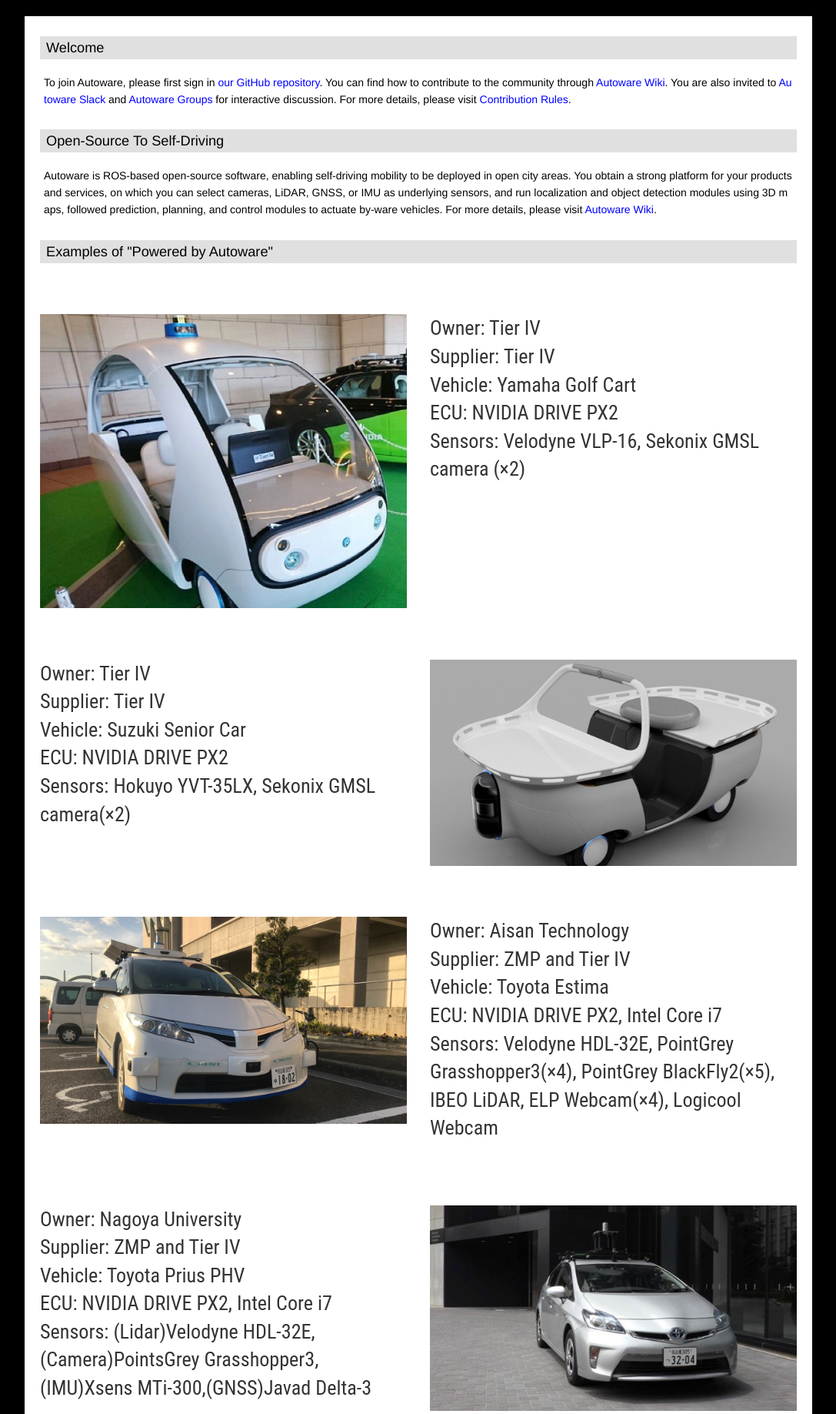
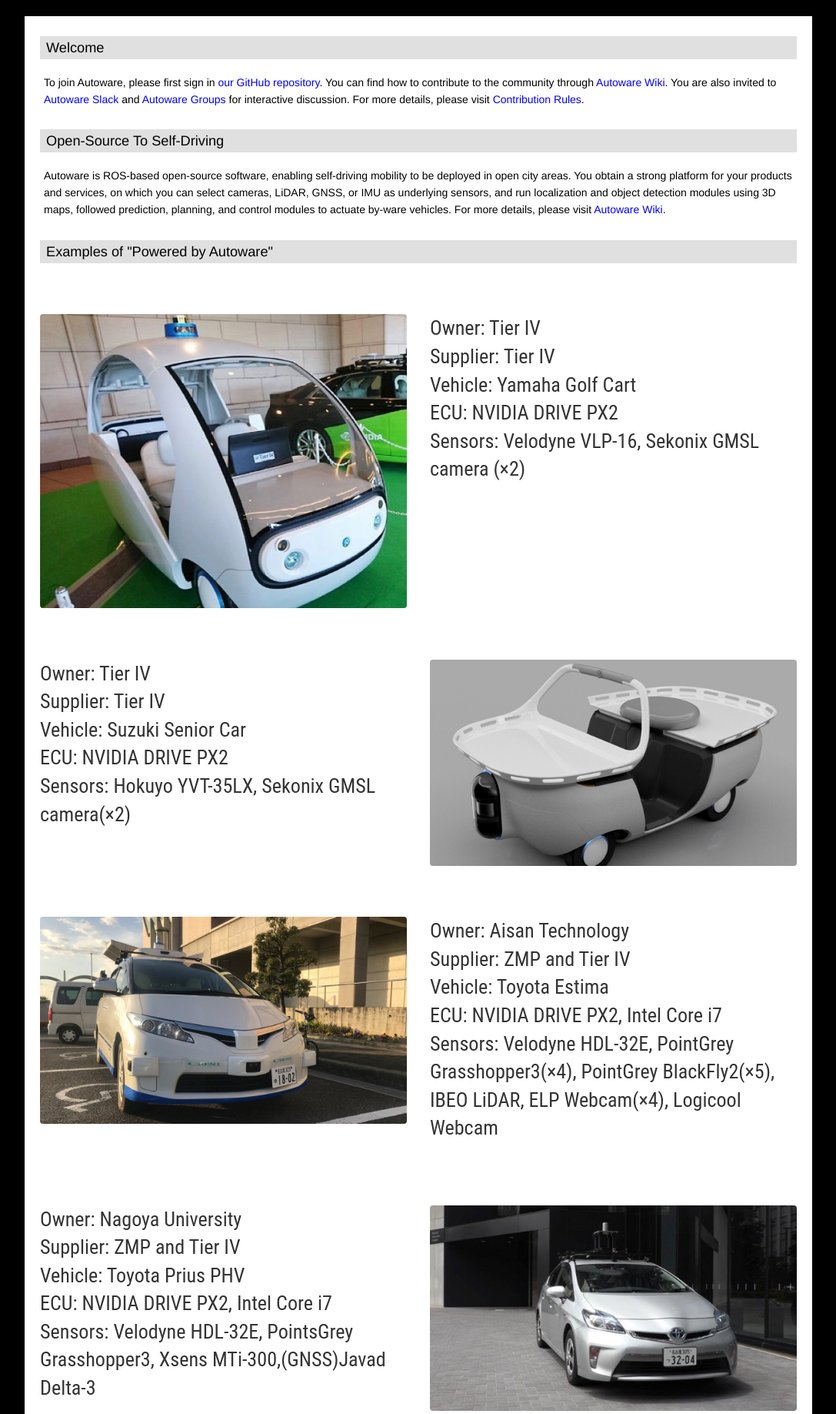
Before and after one commit to CPFL/autoware_web, a Django app: page /join/ in a window 1280 px wide. Shown: the part 86-1923 px from the top of the page at 77% size, without its empty margins (96-1183 px from the left). Run offline with Django 3.2, Linux system fonts and the light colour scheme; some libraries are stand-ins or nearby versions.

Commit message:
Fix break line by word Image corners are rounded

```diff
--- a/static/css/docker.css
+++ b/static/css/docker.css
@@ -19,7 +19,7 @@
 /* --- セクション（共通設定） --- */
 #main div.test2_section {
     margin: 0 20px 2em 20px; /* セクションのマージン（上右下左） */
-    word-break: break-all;
+    word-break: normal;
 }
 /* --- 標準セクション --- */
 /* 見出し */
--- a/template/welcome_page/join.html
+++ b/template/welcome_page/join.html
@@ -20,7 +20,7 @@
     <h2>Examples of "Powered by Autoware"</h2>
       <div class="row text_change">
         <div class="col-6 gallery">
-	        <img src="/static/img/join/tier4_yamaha.jpg">
+	        <img src="/static/img/join/tier4_yamaha.jpg" alt="Rounded Image" class="rounded">
         </div>
           <div class="col-6 gallery">
 	        <h5>Owner: Tier IV<br>
@@ -31,6 +31,31 @@
                 Velodyne VLP-16,
                 Sekonix GMSL camera (&times2)
             </h5>
+              <!--
+            <table class="table table-hover">
+                <tr>
+                    <th>Owner:</th>
+                    <th>Tier IV</th>
+                </tr>
+                <tr>
+                    <th>Supplier:</th>
+                    <th>Tier IV</th>
+                </tr>
+                <tr>
+                    <th>Vehicle:</th>
+                    <th>Yamaha Golf Cart</th>
+                </tr>
+	            <tr>
+                    <th>ECU:</th>
+                    <th>NVIDIA DRIVE PX2</th>
+                </tr>
+                    <th>Sensors:</th>
+                    <th>Velodyne VLP-16,</th>
+                    <th>Sekonix GMSL camera (&times2)</th>
+                </tr>
+                </tbody>
+            </table>
+            -->
           </div>
       </div>
       <div class="row text_change">
@@ -44,12 +69,12 @@
         Sekonix GMSL camera(&times2)</h5>
       </div>
           <div class="col-6 gallery">
-	    <img src="/static/img/join/tier4_suzuki.jpg">
+	    <img src="/static/img/join/tier4_suzuki.jpg" alt="Rounded Image" class="rounded">
       </div>
     </div>
        <div class="row text_change">
           <div class="col-6 gallery">
-	    <img src="/static/img/join/aisan_tier4.jpg">
+	    <img src="/static/img/join/aisan_tier4.jpg" alt="Rounded Image" class="rounded">
       </div>
           <div class="col-6 gallery">
 	    <h5>Owner: Aisan Technology<br>
@@ -72,17 +97,17 @@
 	    Vehicle: Toyota Prius PHV<br>
 	    ECU: NVIDIA DRIVE PX2, Intel Core i7<br>
 	    Sensors:
-        (Lidar)Velodyne HDL-32E,
-        (Camera)PointsGrey Grasshopper3,
-        (IMU)Xsens MTi-300,(GNSS)Javad Delta-3</h5>
+        Velodyne HDL-32E,
+        PointsGrey Grasshopper3,
+        Xsens MTi-300,(GNSS)Javad Delta-3</h5>
       </div>
           <div class="col-6 gallery">
-          <img src="/static/img/join/nagoya_tier4_phv.jpg">
+          <img src="/static/img/join/nagoya_tier4_phv.jpg" alt="Rounded Image" class="rounded">
       </div>
     </div>
        <div class="row text_change">
           <div class="col-6 gallery">
-	<img src="/static/img/join/nagoya_tier4_hv.jpg">
+	<img src="/static/img/join/nagoya_tier4_hv.jpg" alt="Rounded Image" class="rounded">
       </div>
           <div class="col-6 gallery">
 	    <h5>Owner: Nagoya University<br>
@@ -90,8 +115,8 @@
 	    Vehicle: Toyota Prius<br>
 	    ECU: Intel Core i7, NVIDIA GeForce GTX980<br>
 	    Sensors:
-        (Lidar)Velodyne HDL-64E,
-        (Camera)Baumer VLG-22</h5>
+        Velodyne HDL-64E,
+        Baumer VLG-22</h5>
       </div>
     </div>
        <div class="row text_change">
@@ -101,17 +126,17 @@
 	    Vehicle: Yamaha Golf Cart<br>
 	    ECU: NVIDIA DRIVE PX2<br>
 	    Sensors:
-        (Lidar)Velodyne VLP-16,
-        (Camera)Sekonix SF3322 (&times2),
-        (IMU)Xsens MTi-300</h5>
+        Velodyne VLP-16,
+        Sekonix SF3322 (&times2),
+        Xsens MTi-300</h5>
       </div>
           <div class="col-6 gallery">
-          <img src="/static/img/join/nagoya_yamaha.jpg">
+          <img src="/static/img/join/nagoya_yamaha.jpg" alt="Rounded Image" class="rounded">
       </div>
     </div>
       <div class="row text_change">
           <div class="col-6 gallery">
-	        <img src="/static/img/join/aisin_aw.jpg">
+	        <img src="/static/img/join/aisin_aw.jpg" alt="Rounded Image" class="rounded">
         </div>
           <div class="col-6 gallery">
 	    <h5>Owner: Aisin AW<br>
@@ -119,9 +144,9 @@
 	    Vehicle: Toyota Prius<br>
 	    ECU: Not Disclosed<br>
 	    Sensors:
-        (Lidar)Velodyne HDL-32E,
-        (Camera)PointsGrey Ladybug,
-        (Camera)PointGrey Grassphopper3</h5>
+        Velodyne HDL-32E,
+        PointsGrey Ladybug,
+        PointGrey Grassphopper3</h5>
       </div>
     </div>
       <div class="row text_change">
@@ -136,12 +161,12 @@
             Ultla Sonic Sensor </h5>
         </div>
           <div class="col-6 gallery">
-            <img src="/static/img/join/sony.jpg">
+            <img src="/static/img/join/sony.jpg" alt="Rounded Image" class="rounded">
         </div>
     </div>
       <div class="row text_change">
           <div class="col-6 gallery">
-	    <img src="/static/img/join/udacity_autonomoustuff.jpg">
+	    <img src="/static/img/join/udacity_autonomoustuff.jpg" alt="Rounded Image" class="rounded">
       </div>
           <div class="col-6 gallery">
 	    <h5>Owner: Udacity<br>
@@ -149,9 +174,9 @@
 	    Vehicle: Ford Lincoln MKZ<br>
 	    ECU: NVIDIA DRIVE PX2, Intel Core i7<br>
 	    Sensors:
-        (Lidar)Velodyne VLP-16,
-        (Camera)PointGrey Grasshopper3 (&times3),
-        (Lidar)ibeo LUX</h5>
+        Velodyne VLP-16,
+        PointGrey Grasshopper3 (&times3),
+        ibeo LUX</h5>
       </div>
     </div>
       <div class="row text_change">
@@ -161,14 +186,13 @@
 	        Vehicle: Ford Fusion<br>
 	        ECU: NVIDIA DRIVE PX2, Intel Core i7<br>
 	        Sensors:
-            Velodyne HDL-64ES2
-            Novatel GNSS
-            Delphi SRR2
+            Velodyne HDL-64ES2,
+            Novatel GNSS,
+            Delphi SRR2,
             Mobileye 560</h5>
         </div>
           <div class="col-6 gallery">
-	    <img src="/static/img/join/autonomoustuff.jpg">
-
+              <img src="/static/img/join/autonomoustuff.jpg" alt="Rounded Image" class="rounded">
       </div>
     </div>
   </div>
```
